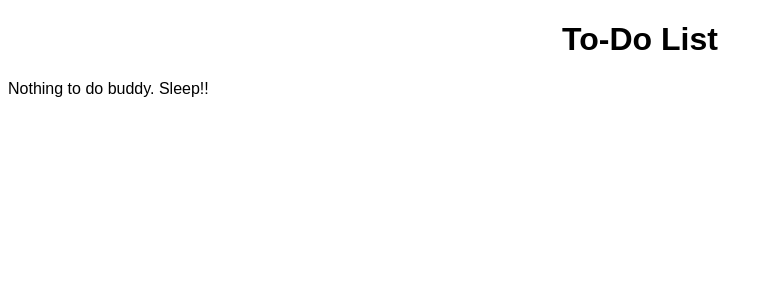
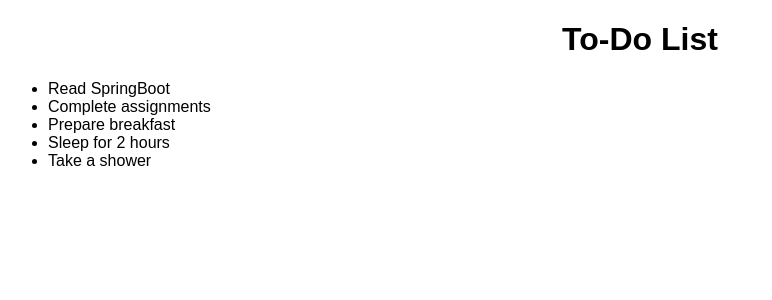
Before and after one commit to sidsrivastavasks/ToDoListReact, a JavaScript app: page / in a window 1280 px wide. Shown: the top 300 px of the page, without its empty margins (0-772 px from the left). Built offline with nearby package versions, Linux system fonts and the light colour scheme.

Commit message:
checkpoint 3 done

```diff
--- a/src/App.js
+++ b/src/App.js
@@ -3,7 +3,13 @@ import Header from "./Component/Header/Header.js";
 import Body from "./Component/Body/List.js";
 
 export default function App() {
-    const listData = [];
+    const listData = [
+        "Read SpringBoot",
+        "Complete assignments",
+        "Prepare breakfast",
+        "Sleep for 2 hours",
+        "Take a shower",
+    ];
     return (
         <div className="App">
             <Header />
```
